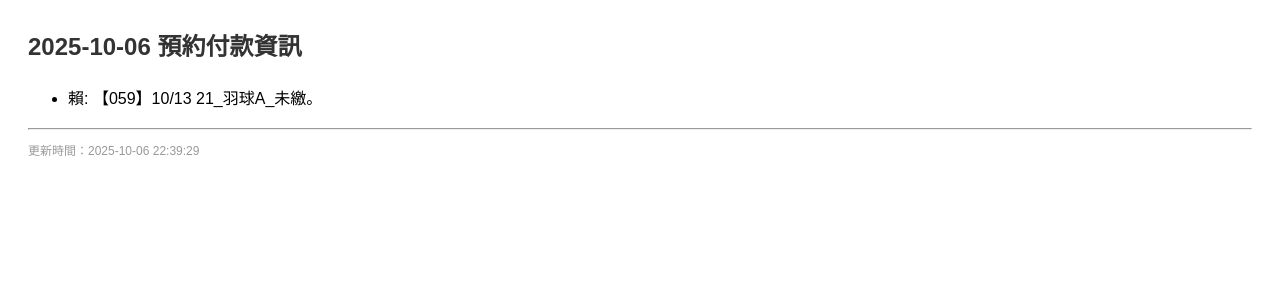
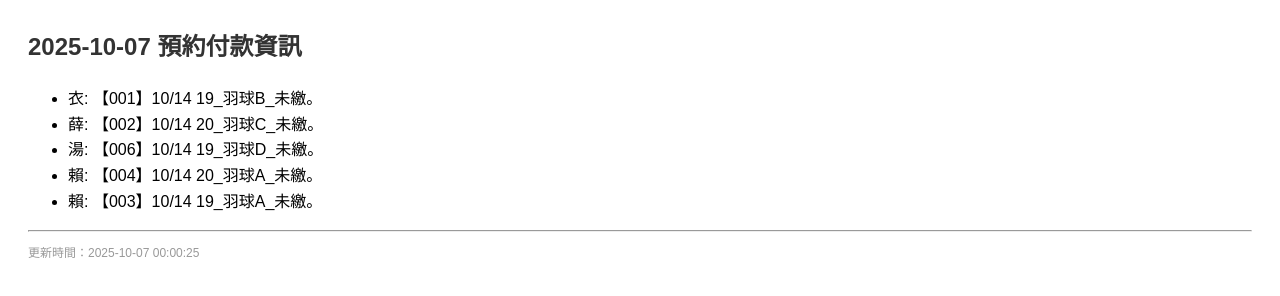
Before and after one commit to chunyulaie/booking-status, a plain HTML site: page index.html in a window 1280 px wide. Drawn offline with Linux system fonts and the light colour scheme.

Commit message:
強制更新頁面 2025-10-07 00:00:25

```diff
--- a/index.html
+++ b/index.html
@@ -9,11 +9,11 @@
         </style>
       </head>
       <body>
-        <h2>2025-10-06 預約付款資訊</h2>
+        <h2>2025-10-07 預約付款資訊</h2>
         <ul>
-          <li>賴: 【059】10/13 21_羽球A_未繳。</li>
+          <li>衣: 【001】10/14 19_羽球B_未繳。</li><li>薛: 【002】10/14 20_羽球C_未繳。</li><li>湯: 【006】10/14 19_羽球D_未繳。</li><li>賴: 【004】10/14 20_羽球A_未繳。</li><li>賴: 【003】10/14 19_羽球A_未繳。</li>
         </ul>
         <hr>
-        <p style="font-size:12px;color:#999;">更新時間：2025-10-06 22:39:29</p>
+        <p style="font-size:12px;color:#999;">更新時間：2025-10-07 00:00:25</p>
       </body>
     </html>
```
